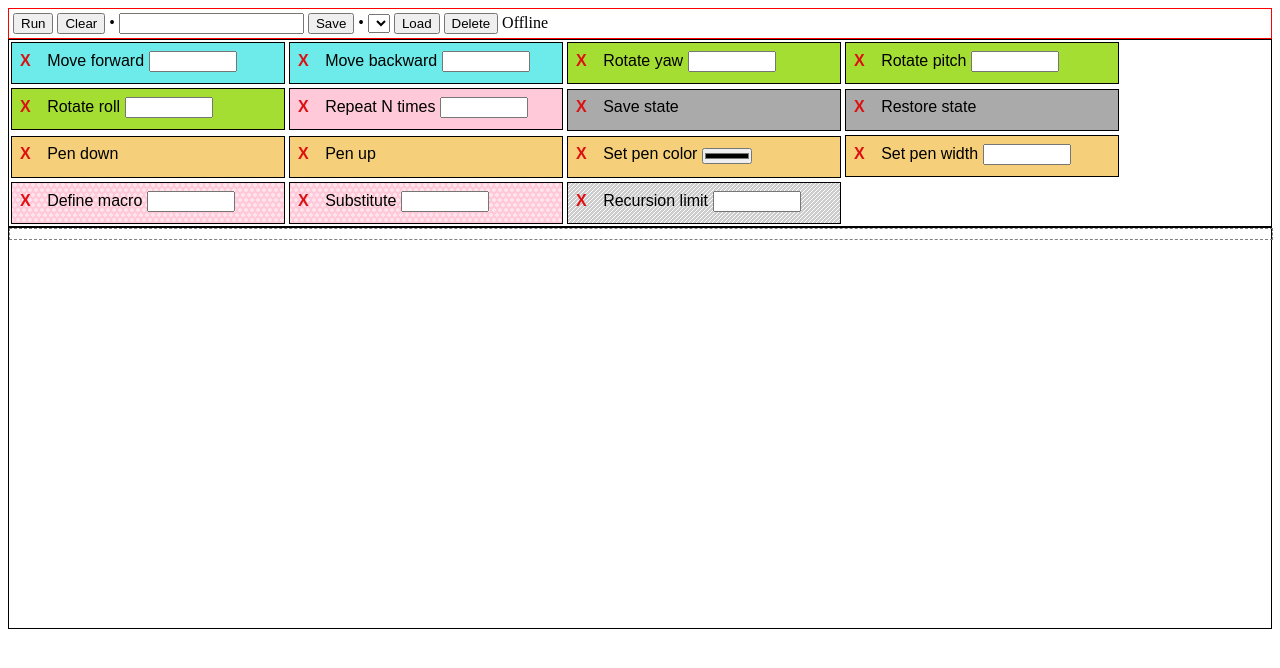
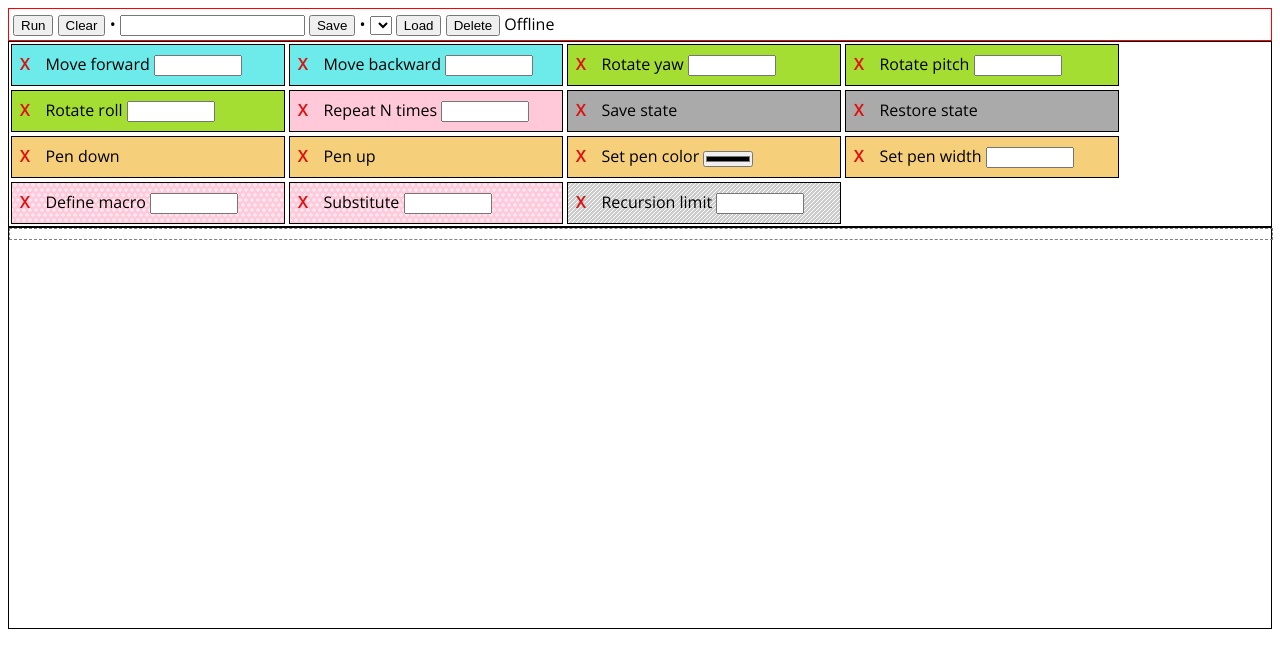
Before and after one commit to Easimer/maxwhere-turtle, a plain HTML site: page devenv/index.html in a window 1280 px wide. Drawn offline with nearby package versions, Linux system fonts and the light colour scheme.

Commit message:
Use Open Sans for the devenv

```diff
--- a/devenv/devenv.css
+++ b/devenv/devenv.css
@@ -1,5 +1,8 @@
+@import url('https://fonts.googleapis.com/css2?family=Open+Sans&display=swap');
+
 html, body {
     background-color: white;
+    font-family: 'Open Sans', sans-serif;
 }
 
 .sticky {
@@ -33,7 +36,6 @@ html, body {
     min-height: 1.5em;
     display: inline-block;
 
-    font-family: sans-serif;
     text-align: left;
 }
 
```
